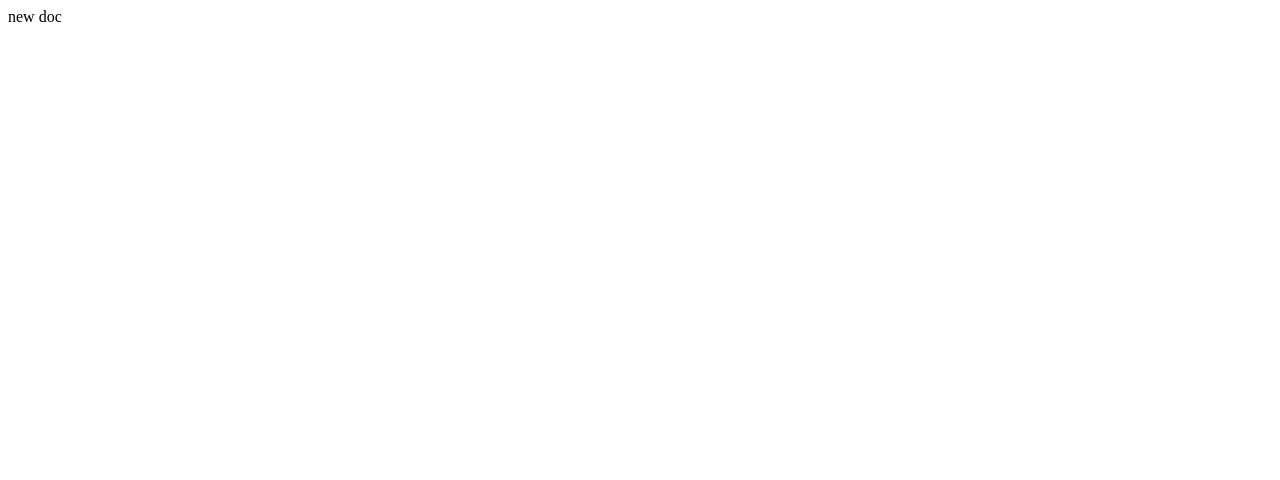
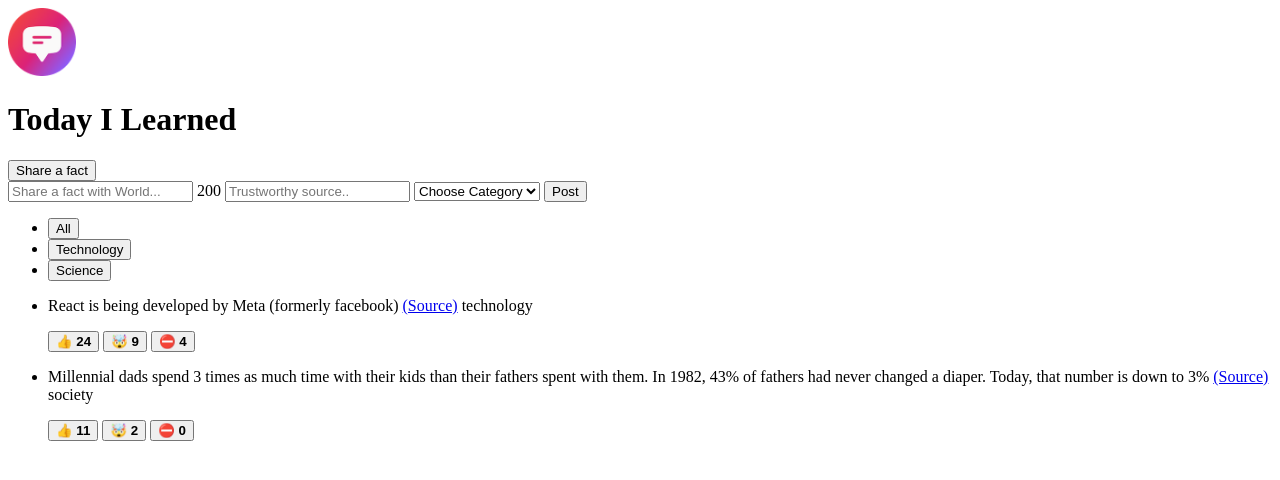
Before and after one commit to uzair-obaid/Facts-App, a plain HTML site: page index.html in a window 1280 px wide. Drawn offline with Linux system fonts and the light colour scheme.

Commit message:
Update index

```diff
--- a/index.html
+++ b/index.html
@@ -3,9 +3,76 @@
   <head>
     <meta charset="UTF-8" />
     <meta name="viewport" content="width=device-width, initial-scale=1.0" />
-    <title>Document</title>
+    <title>Today I Learned!</title>
   </head>
   <body>
-    new doc
+    <header>
+      <img src="logo.png" alt="logo" height="68" width="68" />
+      <h1>Today I Learned</h1>
+      <button>Share a fact</button>
+    </header>
+
+    <form action="">
+      <input
+        type="text"
+        name=""
+        id=""
+        placeholder="Share a fact with World..."
+      />
+      <span>200</span>
+      <input type="text" name="" id="" placeholder="Trustworthy source.." />
+      <select name="" id="">
+        <option value="">Choose Category</option>
+        <option value="technology">Technology</option>
+        <option value="science">Science</option>
+        <option value="finance">Finance</option>
+      </select>
+      <button>Post</button>
+    </form>
+
+    <main>
+      <aside>
+        <ul>
+          <li><button>All</button></li>
+          <li><button>Technology</button></li>
+          <li><button>Science</button></li>
+        </ul>
+      </aside>
+      <section>
+        <ul>
+          <li>
+            <p>
+              React is being developed by Meta (formerly facebook)
+              <a href="https://opensource.fb.com/" target="_blank">(Source)</a>
+              <span>technology</span>
+            </p>
+            <div>
+              <button>👍 <strong>24</strong></button>
+              <button>🤯 <strong>9</strong></button>
+              <button>⛔️ <strong>4</strong></button>
+            </div>
+          </li>
+
+          <li>
+            <p>
+              Millennial dads spend 3 times as much time with their kids than
+              their fathers spent with them. In 1982, 43% of fathers had never
+              changed a diaper. Today, that number is down to 3%
+              <a
+                href="https://www.mother.ly/parenting/millennial-dads-spend-more-time-with-their-kids "
+                target="_blank"
+                >(Source)</a
+              >
+              <span>society</span>
+            </p>
+            <div>
+              <button>👍 <strong>11</strong></button>
+              <button>🤯 <strong>2</strong></button>
+              <button>⛔️ <strong>0</strong></button>
+            </div>
+          </li>
+        </ul>
+      </section>
+    </main>
   </body>
 </html>
```
